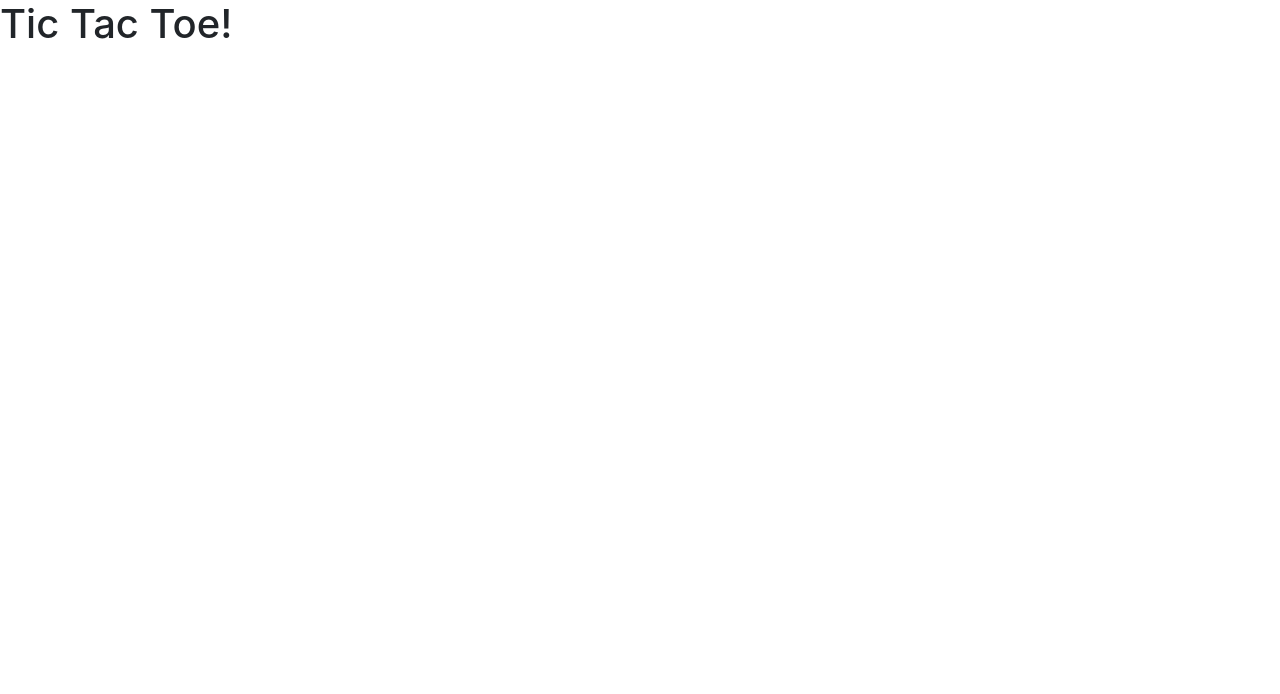
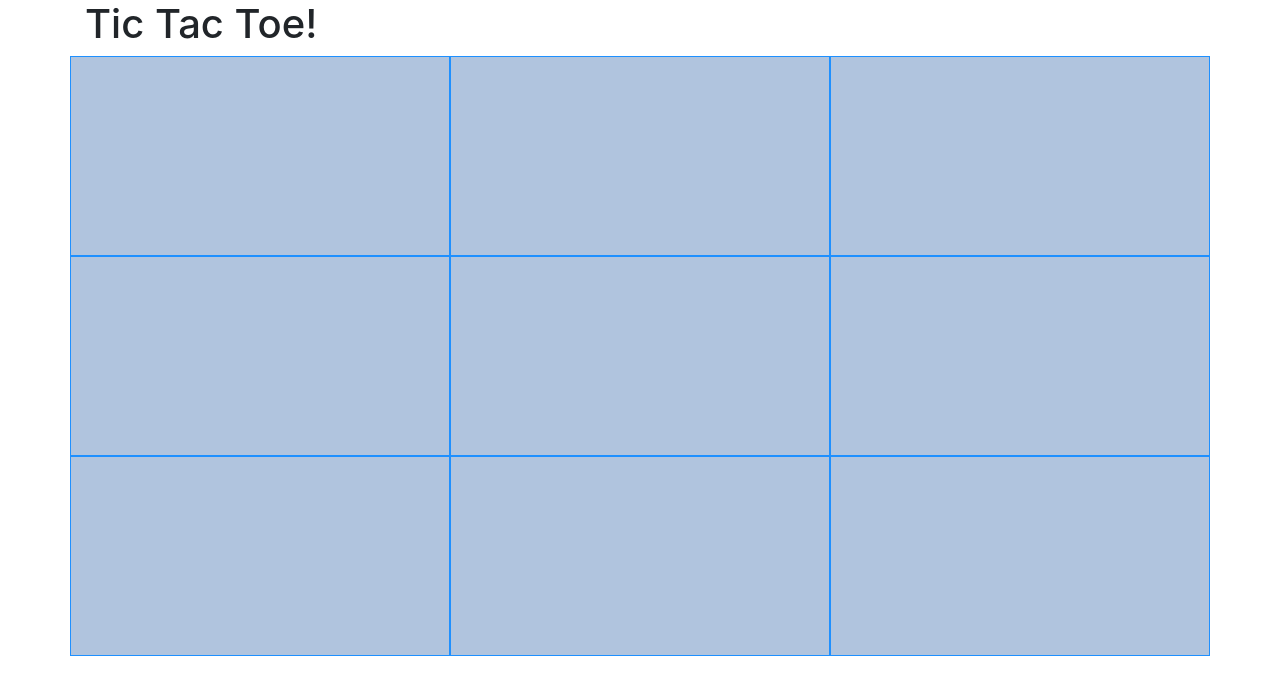
Before and after one commit to bradstevanus1/lobbies, a website: page examples/tictactoe/index.html in a window 1280 px wide. Drawn offline with nearby package versions, Linux system fonts and the light colour scheme.

Commit message:
Create a very basic game board

```diff
--- a/examples/tictactoe/index.html
+++ b/examples/tictactoe/index.html
@@ -9,14 +9,56 @@
     <link rel="stylesheet" href="https://stackpath.bootstrapcdn.com/bootstrap/4.5.2/css/bootstrap.min.css" integrity="sha384-JcKb8q3iqJ61gNV9KGb8thSsNjpSL0n8PARn9HuZOnIxN0hoP+VmmDGMN5t9UJ0Z" crossorigin="anonymous">
 
     <title>Tic Tac Toe!</title>
+
+    <style>
+      div .square {
+        min-height: 200px;
+        min-width: 200px;
+        background-color: lightsteelblue;
+        border: 1px solid dodgerblue;
+      }
+    </style>
   </head>
   <body>
-    <h1>Tic Tac Toe!</h1>
+    <div class="container">
+      <div class="row">
+        <div class="col">
+          <h1>Tic Tac Toe!</h1>
+        </div>
+      </div>
+      <div id="game"></div>
+    </div>
 
     <!-- Optional JavaScript -->
     <!-- jQuery first, then Popper.js, then Bootstrap JS -->
     <script src="https://code.jquery.com/jquery-3.5.1.slim.min.js" integrity="sha384-DfXdz2htPH0lsSSs5nCTpuj/zy4C+OGpamoFVy38MVBnE+IbbVYUew+OrCXaRkfj" crossorigin="anonymous"></script>
     <script src="https://cdn.jsdelivr.net/npm/popper.js@1.16.1/dist/umd/popper.min.js" integrity="sha384-9/reFTGAW83EW2RDu2S0VKaIzap3H66lZH81PoYlFhbGU+6BZp6G7niu735Sk7lN" crossorigin="anonymous"></script>
     <script src="https://stackpath.bootstrapcdn.com/bootstrap/4.5.2/js/bootstrap.min.js" integrity="sha384-B4gt1jrGC7Jh4AgTPSdUtOBvfO8shuf57BaghqFfPlYxofvL8/KUEfYiJOMMV+rV" crossorigin="anonymous"></script>
+
+    <script>
+      $(function() {
+        // representation of our tic-tac-toe game board
+        const board = [
+          [null, null, null],
+          [null, null, null],
+          [null, null, null]
+        ];
+
+        // create the game UI
+        for (let row = 0; row < board.length; row++) {
+          const rowDiv = $(`<div class="row"></div>`);
+          $('#game').append(rowDiv);
+
+          for (let col = 0; col < board[row].length; col++) {
+            rowDiv.append(`<div class="col square" data-row="${row}" data-col="${col}"></div>`);
+          }
+        }
+
+        $('.square').click(function() {
+          const square = event.target;
+          console.log(`${square.dataset.row}, ${square.dataset.col}`);
+        })
+      });
+    </script>
   </body>
 </html>
```
